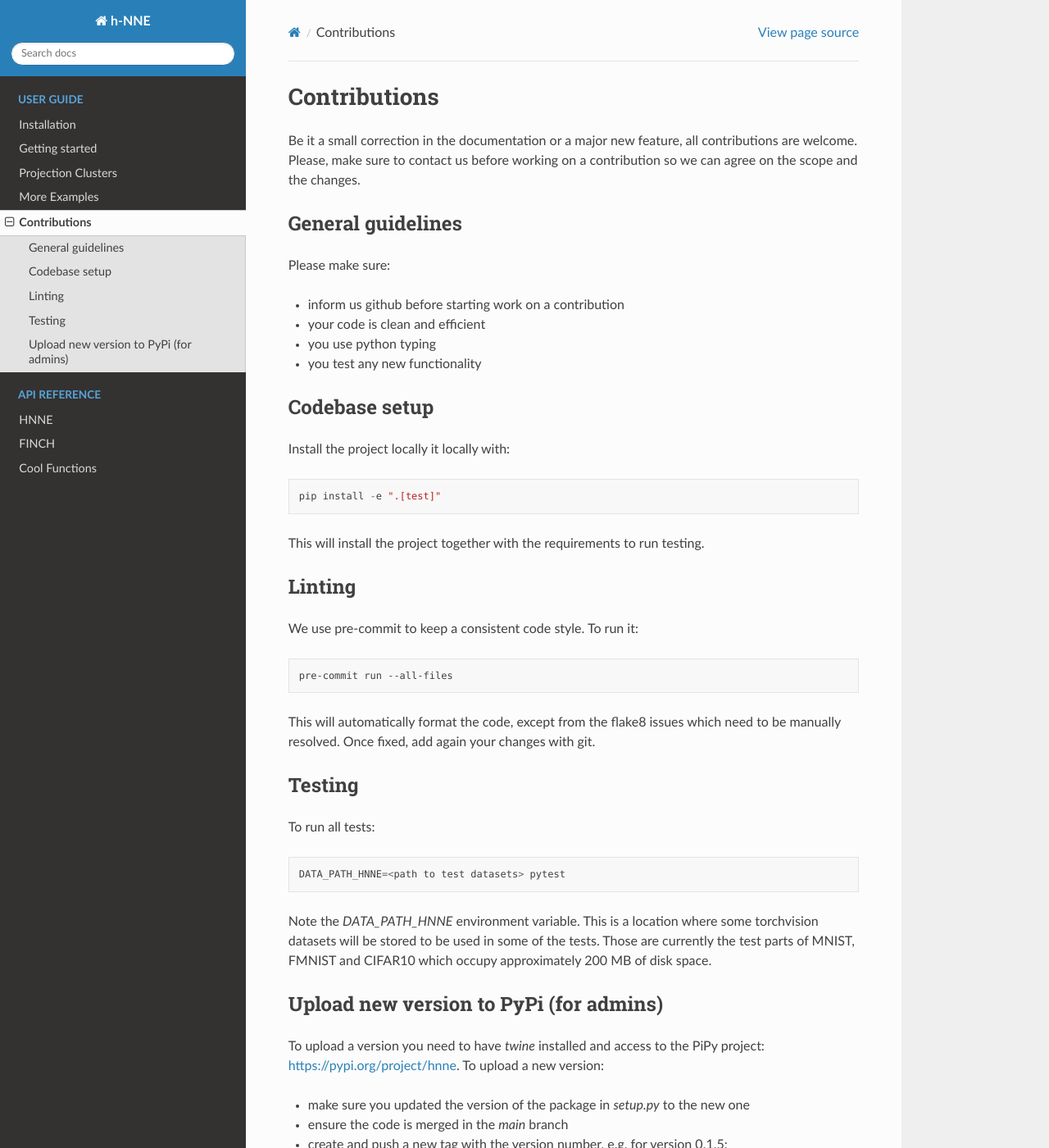
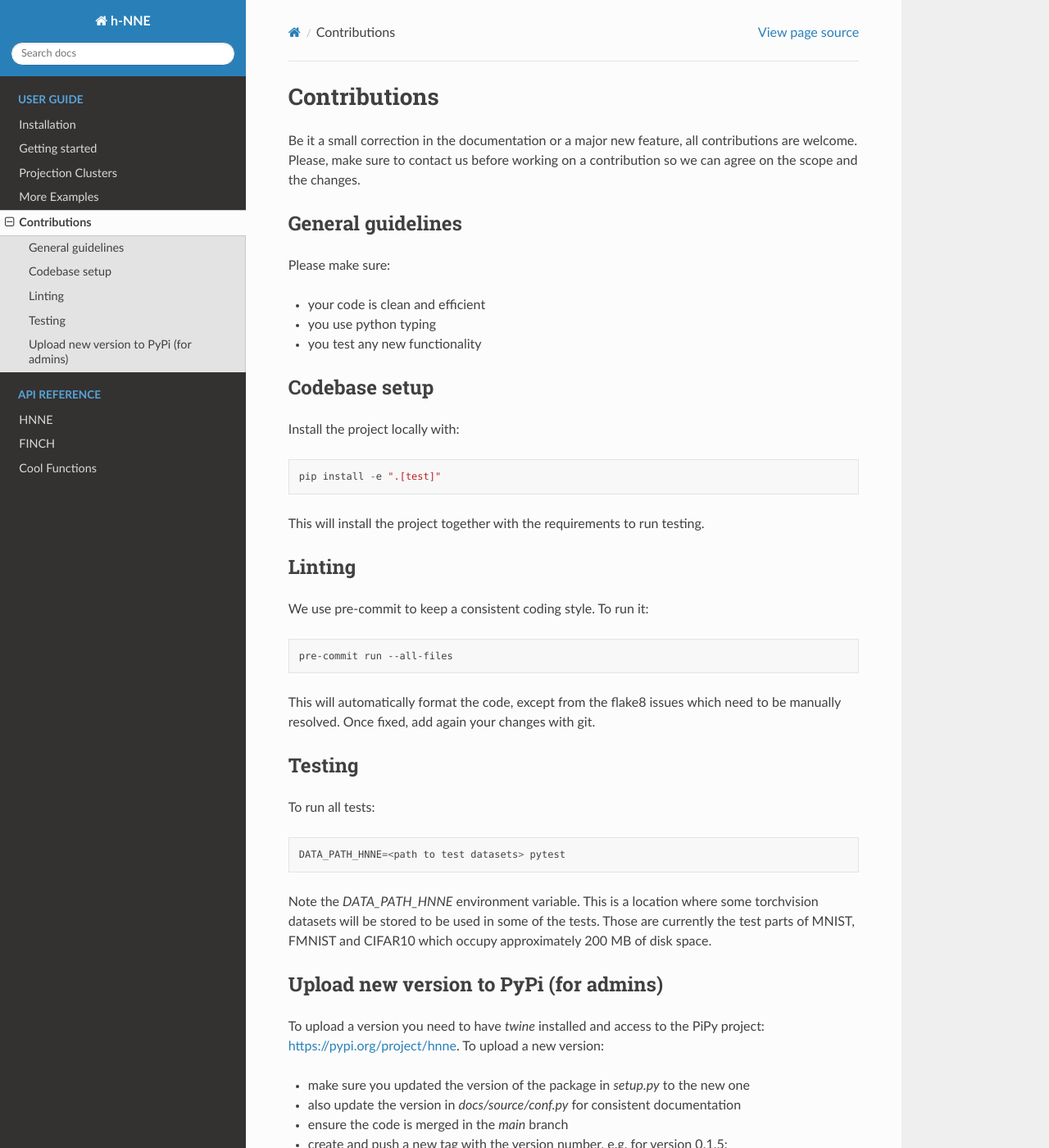
Before and after one commit to koulakis/h-nne, a Sphinx documentation site: the page built from docs/source/guide/contributions.rst, in a window 1280 px wide and 1400 px high. Shown: the whole window at 82% size. Built offline with Sphinx 7.4.7 and the Read the Docs theme 3.1.0, drawn with Linux system fonts in a browser that asks for light colours.

Commit message:
Fix documentation of version 1.0.1 (#27)
* Fix readme.

* Fix documentation.

* Fix example notebooks.

* Update license in setup.py.

* Bump version.

* Fix tests.

---------

Co-authored-by: marios <RANDOM_EMAIL>

```diff
--- a/docs/source/conf.py
+++ b/docs/source/conf.py
@@ -24,7 +24,7 @@
 author = "Marios Koulakis, Saquib Sarfraz"
 
 # The full version, including alpha/beta/rc tags
-release = "0.1.4"
+release = "1.0.2"
 
 needs_sphinx = "1.5.3"
 
--- a/docs/source/guide/contributions.rst
+++ b/docs/source/guide/contributions.rst
@@ -11,7 +11,6 @@
 
 Please make sure:
 
-- inform us github before starting work on a contribution
 - your code is clean and efficient
 - you use python typing
 - you test any new functionality
@@ -20,7 +19,7 @@
 Codebase setup
 --------------
 
-Install the project locally it locally with:
+Install the project locally with:
 
 .. code-block:: python
 
@@ -31,7 +30,7 @@
 Linting
 -------
 
-We use pre-commit to keep a consistent code style. To run it:
+We use pre-commit to keep a consistent coding style. To run it:
 
 .. code-block:: bash
 
@@ -60,6 +59,7 @@
 To upload a new version:
 
 - make sure you updated the version of the package in `setup.py` to the new one
+- also update the version in `docs/source/conf.py` for consistent documentation
 - ensure the code is merged in the `main` branch
 - create and push a new tag with the version number, e.g. for version 0.1.5:
 .. code-block:: bash
--- a/docs/source/index.rst
+++ b/docs/source/index.rst
@@ -11,12 +11,12 @@
 h-NNE is a general purpose dimensionality reduction algorithm such as t-SNE and UMAP. It stands out for its speed,
 simplicity and the fact that it provides a hierarchy of clusterings as part of its projection process. The algorithm is
 inspired by the FINCH_ clustering algorithm. For more information on the structure of the algorithm, please look at `our
-corresponding paper in ArXiv`__:
+corresponding paper in CVPR 2022`__:
 
   M. Saquib Sarfraz\*, Marios Koulakis\*, Constantin Seibold, Rainer Stiefelhagen.
   Hierarchical Nearest Neighbor Graph Embedding for Efficient Dimensionality Reduction. CVPR 2022.
 
-.. __: https://arxiv.org/abs/2203.12997
+.. __: https://openaccess.thecvf.com/content/CVPR2022/papers/Sarfraz_Hierarchical_Nearest_Neighbor_Graph_Embedding_for_Efficient_Dimensionality_Reduction_CVPR_2022_paper.pdf
 
 .. _FINCH: https://github.com/ssarfraz/FINCH-Clustering
 
```
Also changed, not shown: README.rst (+7 -3 lines), setup.py (+4 -5 lines), 5 other files.
